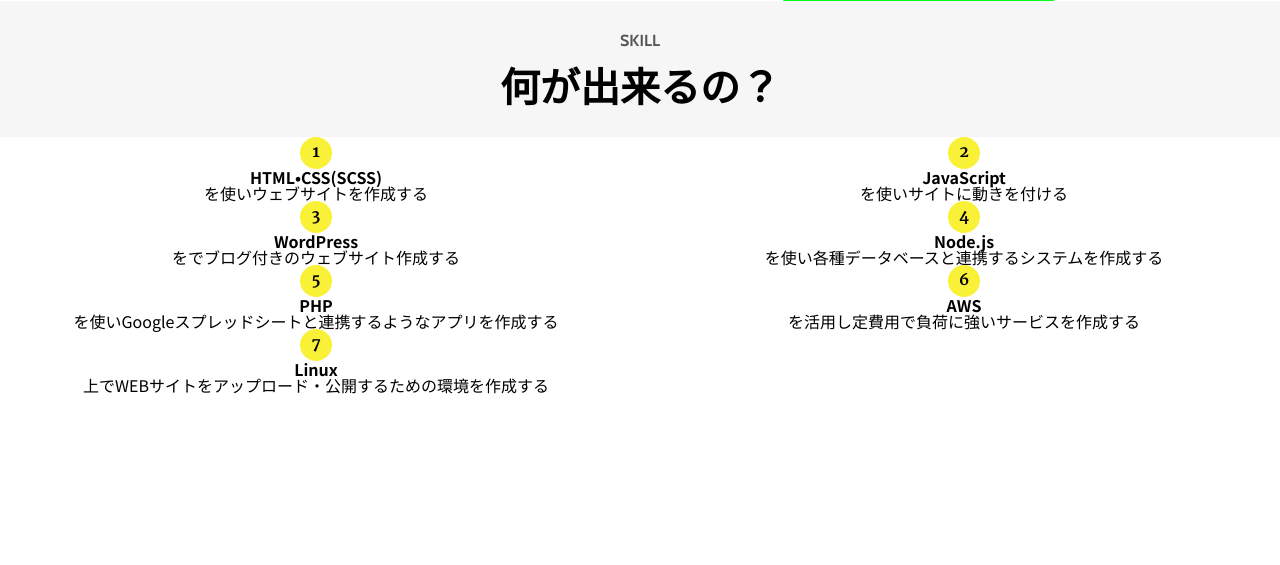
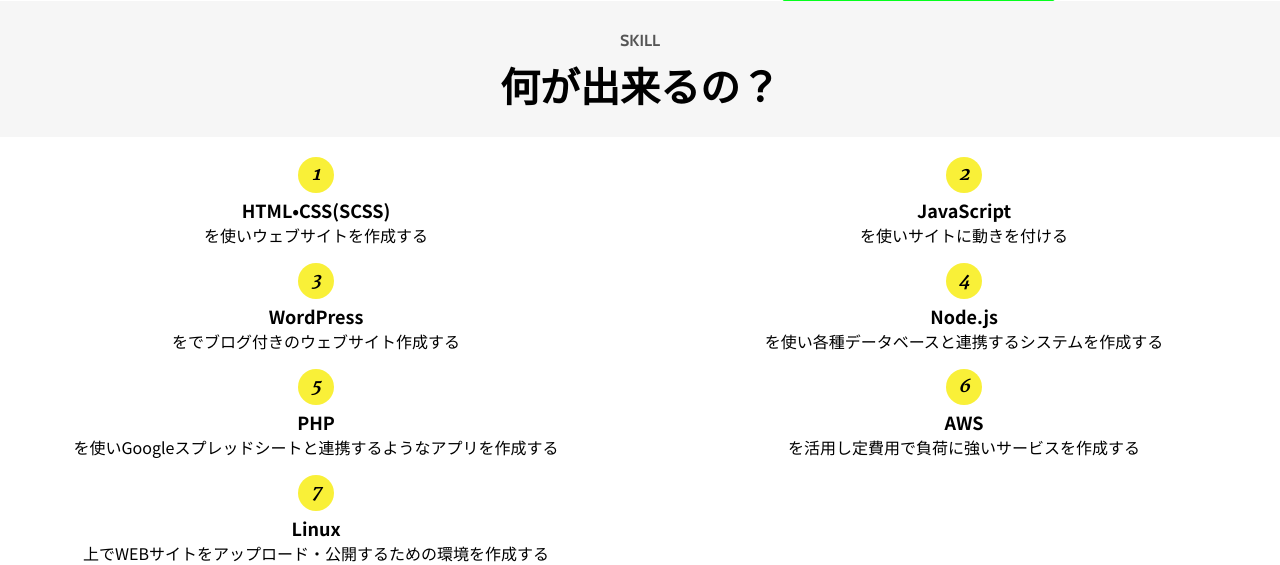
Before and after one commit to kensukegoto/self-appeal, a PHP site: page / in a window 1280 px wide; the page is wider, and only the part inside the window is pictured. Shown: the part 695-1260 px from the top of that part. Before the commit the page ends 1089 px from the top of that part, so only its background shows below. Run offline with PHP 8.4, Linux system fonts and the light colour scheme; style sheets or scripts are compiled from the project's sources.

Commit message:
追加：（sp）各スキルのスタイル

```diff
--- a/__dev/sass/component/_c-skill.scss
+++ b/__dev/sass/component/_c-skill.scss
@@ -1,16 +1,32 @@
 .c-skill{
+
   width: calc(50% - 8px);
   text-align: center;
+  margin-top: 20px;
+
   &__num{
     @include number;
     margin: 0 auto;
-    font-size: 1.6rem;
-    width: 32px;
-    height: 32px;
+    font-size: 1.8rem;
+    font-style: italic;
+    width: 36px;
+    height: 36px;
     display: flex;
     background-color: color(accent);
     border-radius: 50%;
     align-items: center;
     justify-content: center;
   }
+  &__txt{
+    b{
+      font-size: 1.8rem;
+      font-weight: bold;
+    }
+    margin-top: 8px;
+
+    span{
+      margin-top: 8px;
+      display: block;
+    }
+  }
 }
--- a/index.html
+++ b/index.html
@@ -45,50 +45,50 @@
           <li class="c-skill">
             <p class="c-skill__num">1</p>
             <p class="c-skill__txt">
-              <b>HTML•CSS(SCSS)</b><br>
-              を使いウェブサイトを作成する
+              <b>HTML•CSS(SCSS)</b>
+              <span>を使いウェブサイトを作成する</span>
             </p>
           </li>
           <li class="c-skill">
             <p class="c-skill__num">2</p>
             <p class="c-skill__txt">
-              <b>JavaScript</b><br>
-              を使いサイトに動きを付ける
+              <b>JavaScript</b>
+              <span>を使いサイトに動きを付ける</span>
             </p>
           </li>
           <li class="c-skill">
             <p class="c-skill__num">3</p>
             <p class="c-skill__txt">
-              <b>WordPress</b><br>
-              をでブログ付きのウェブサイト作成する
+              <b>WordPress</b>
+              <span>をでブログ付きのウェブサイト作成する</span>
             </p>
           </li>
           <li class="c-skill">
             <p class="c-skill__num">4</p>
             <p class="c-skill__txt">
-              <b>Node.js</b><br>
-              を使い各種データベースと連携するシステムを作成する
+              <b>Node.js</b>
+              <span>を使い各種データベースと連携するシステムを作成する</span>
             </p>
           </li>
           <li class="c-skill">
             <p class="c-skill__num">5</p>
             <p class="c-skill__txt">
-              <b>PHP</b><br>
-              を使いGoogleスプレッドシートと連携するようなアプリを作成する
+              <b>PHP</b>
+              <span>を使いGoogleスプレッドシートと連携するようなアプリを作成する</span>
             </p>
           </li>
           <li class="c-skill">
             <p class="c-skill__num">6</p>
             <p class="c-skill__txt">
-              <b>AWS</b><br>
-              を活用し定費用で負荷に強いサービスを作成する
+              <b>AWS</b>
+              <span>を活用し定費用で負荷に強いサービスを作成する</span>
             </p>
           </li>
           <li class="c-skill">
             <p class="c-skill__num">7</p>
             <p class="c-skill__txt">
-              <b>Linux</b><br>
-              上でWEBサイトをアップロード・公開するための環境を作成する
+              <b>Linux</b>
+              <span>上でWEBサイトをアップロード・公開するための環境を作成する</span>
             </p>
           </li>
         </ul>
```
